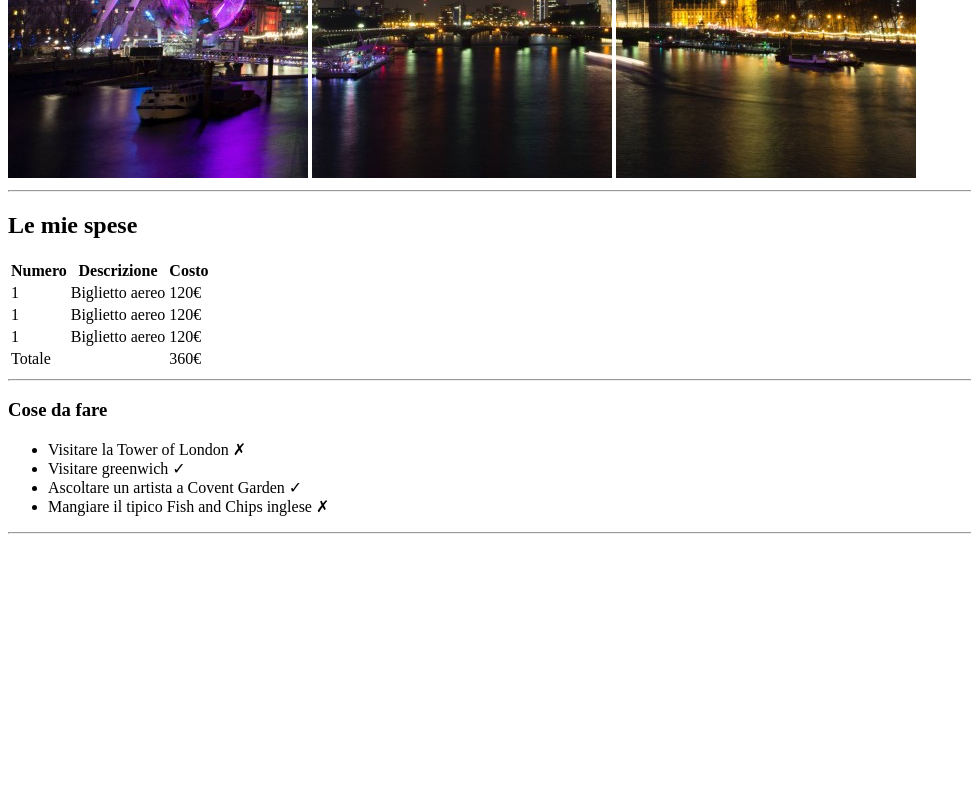
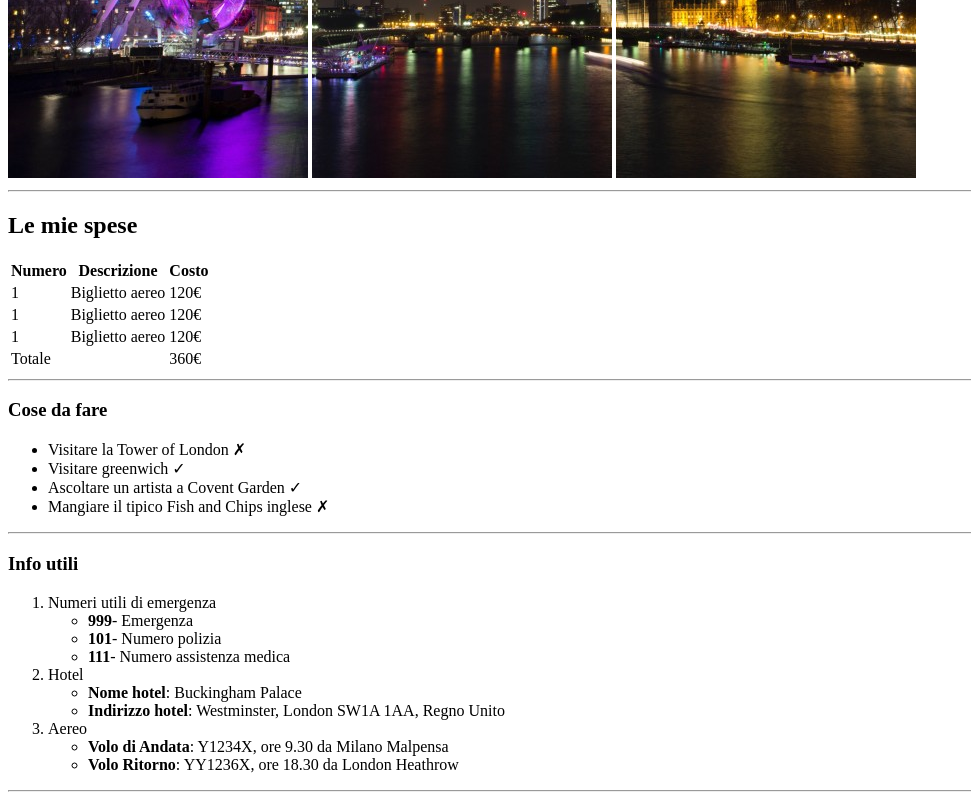
Before and after one commit to EleonoraMercado/html-london-trip, a plain HTML site: page index.html in a window 1280 px wide. Shown: the part 502-1302 px from the top of the page, without its empty margins (0-971 px from the left). Before the commit the page ends 1044 px from the top, so only its background shows below. Drawn offline with Linux system fonts and the light colour scheme.

Commit message:
ADD: Lista annidata, hr.

```diff
--- a/index.html
+++ b/index.html
@@ -63,5 +63,32 @@
      </section>
      <hr>
 
+     <!-- Terza sezione: Lista annidata -->
+     <section>
+        <h3>Info utili</h3>
+
+        <ol>
+            <li>Numeri utili di emergenza</li>
+            <ul>
+                <li><strong>999</strong>- Emergenza</li>
+                <li><strong>101</strong>- Numero polizia</li>
+                <li><strong>111</strong>- Numero assistenza medica</li>
+            </ul>
+
+            <li>Hotel</li>
+            <ul>
+                <li><strong>Nome hotel</strong>: Buckingham Palace</li>
+                <li><strong>Indirizzo hotel</strong>: Westminster, London SW1A 1AA, Regno Unito</li>
+            </ul>
+
+            <li>Aereo</li>
+            <ul>
+                <li><strong>Volo di Andata</strong>: Y1234X, ore 9.30 da Milano Malpensa</li>
+                <li><strong>Volo Ritorno</strong>: YY1236X, ore 18.30 da London Heathrow</li>
+            </ul>
+        </ol>
+     </section>
+     <hr>
+
 </body>
 </html>
```
